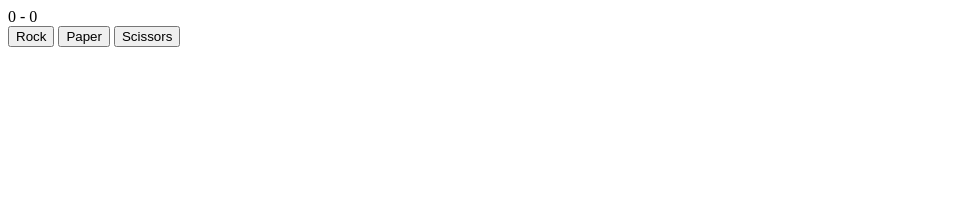
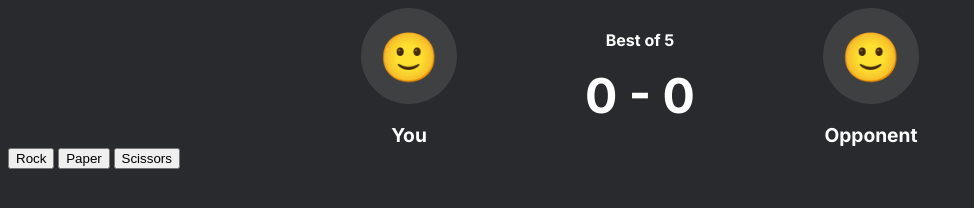
Before and after one commit to marcushoks/odin-rock-paper-scissors, a website with bundled scripts: page index.html in a window 1280 px wide. Shown: the whole page, without its empty margins (0-974 px from the left). Built offline with nearby package versions, Linux system fonts and the light colour scheme.

Commit message:
Add structure and styles for the scoreboard

```diff
--- a/index.html
+++ b/index.html
@@ -5,11 +5,26 @@
     <meta http-equiv="X-UA-Compatible" content="IE=edge" />
     <meta name="viewport" content="width=device-width, initial-scale=1.0" />
     <title>Rock Paper Scissors</title>
+    <link rel="stylesheet" href="./style.css" />
     <script defer type="text/javascript" src="./script.js"></script>
   </head>
 
   <body>
-    <div class="score-board">0 - 0</div>
+    <div class="game-info">
+      <div class="player-info">
+        <div class="emotion"><div>🙂</div></div>
+        <div>You</div>
+      </div>
+      <div class="scoreboard">
+        <div>Best of 5</div>
+        <div class="score">0 - 0</div>
+      </div>
+      <div class="player-info">
+        <div class="emotion"><div>🙂</div></div>
+        <div>Opponent</div>
+      </div>
+    </div>
+
     <button class="player-btn" id="rock">Rock</button>
     <button class="player-btn" id="paper">Paper</button>
     <button class="player-btn" id="scissors">Scissors</button>
--- /dev/null
+++ b/style.css
@@ -0,0 +1,61 @@
+@import url("https://fonts.googleapis.com/css2?family=Inter:wght@700&display=swap");
+
+html {
+  font-size: 16px;
+}
+
+@media (max-width: 600px) {
+  html {
+    font-size: 12px;
+  }
+}
+
+@media (max-width: 450px) {
+  html {
+    font-size: 10px;
+  }
+}
+
+body {
+  background-color: #292a2d;
+  color: #fff;
+  font-family: Inter, "Helvetica", sans-serif;
+}
+
+.game-info {
+  display: flex;
+  justify-content: center;
+  gap: 8em;
+}
+
+.player-info {
+  display: flex;
+  flex-direction: column;
+  align-items: center;
+  gap: 1em;
+  text-align: center;
+  font-size: 1.2rem;
+}
+
+.emotion {
+  display: flex;
+  align-items: center;
+  justify-content: center;
+  background-color: #3e4042;
+  border-radius: 50%;
+  width: 2em;
+  height: 2em;
+  font-size: 3rem;
+}
+
+.scoreboard {
+  display: flex;
+  flex-direction: column;
+  justify-content: center;
+  gap: 1em;
+  text-align: center;
+}
+
+.score {
+  font-size: 3rem;
+}
```
